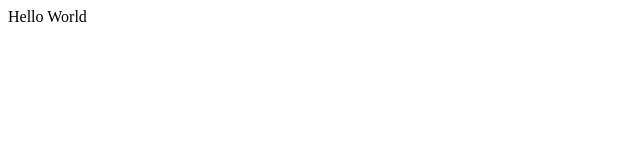
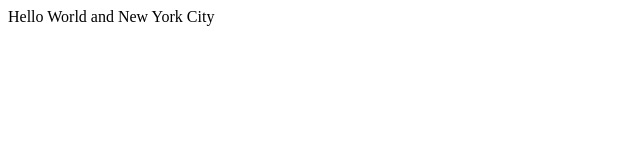
Before and after one commit to Sanjar-Khushvaktov/demo-repo, a plain HTML site: page index.html in a window 1280 px wide. Shown: the whole page, without its empty margins (0-640 px from the left). Drawn offline with Linux system fonts and the light colour scheme.

Commit message:
Changed title of index.html file

```diff
--- a/index.html
+++ b/index.html
@@ -1 +1 @@
-<div>Hello World</div>
+<div>Hello World and New York City</div>
```
